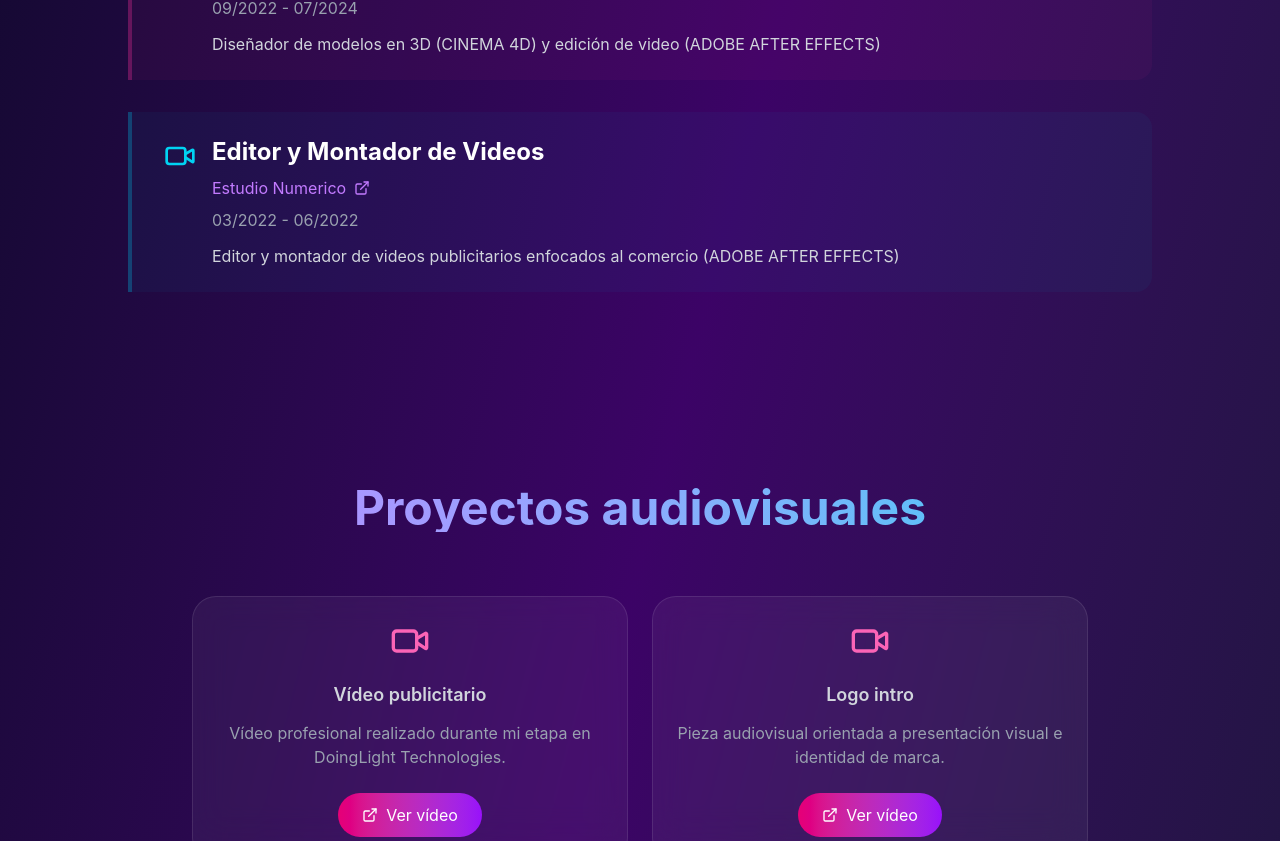
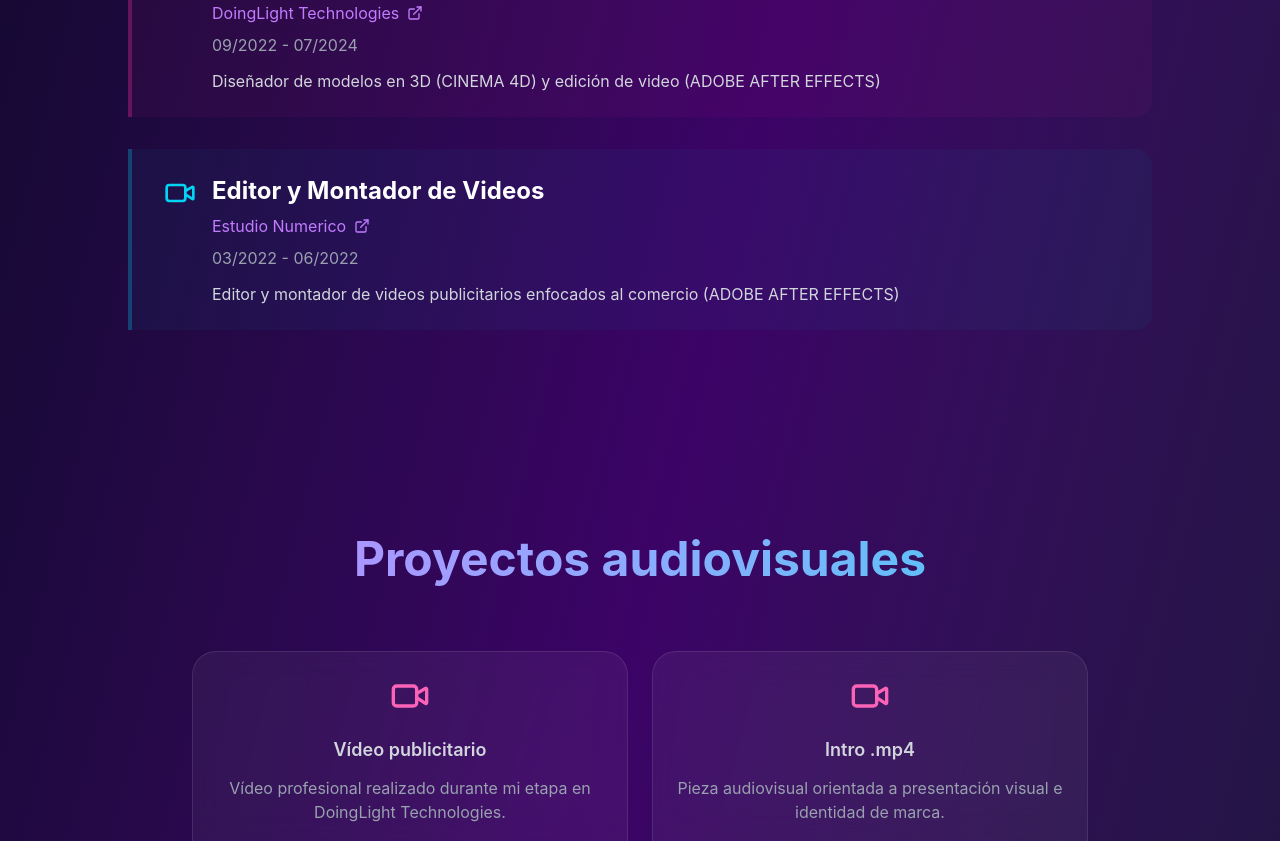
Before and after one commit to AdriTg00/personal-cv, a React (Vite) app: page / in a window 1280 px wide. Shown: the part 1959-2800 px from the top of the page. Built offline with nearby package versions, Linux system fonts and the light colour scheme.

Commit message:
Adding video 5

```diff
--- a/src/app/App.tsx
+++ b/src/app/App.tsx
@@ -66,7 +66,7 @@ export default function App() {
             className="text-center"
           >
             <motion.h1
-              className="text-5xl md:text-7xl font-bold mb-6 bg-gradient-to-r from-purple-400 via-pink-400 to-cyan-400 bg-clip-text text-transparent"
+              className="text-5xl md:text-7xl leading-[1.15] pt-2 font-bold mb-6 bg-gradient-to-r from-purple-400 via-pink-400 to-cyan-400 bg-clip-text text-transparent"
               initial={{ opacity: 0, y: 20 }}
               animate={{ opacity: 1, y: 0 }}
               transition={{ delay: 0.2, duration: 0.8 }}
@@ -245,7 +245,7 @@ export default function App() {
             <div className="bg-white/5 backdrop-blur-lg rounded-3xl p-6 border border-white/10 text-center">
               <Video className="w-10 h-10 mx-auto mb-5 text-pink-400" />
               <p className="text-gray-300 text-base md:text-lg mb-3 font-semibold">
-                Logo intro
+                Intro .mp4
               </p>
               <p className="text-gray-400 mb-6 text-sm md:text-base">
                 Pieza audiovisual orientada a presentación visual e identidad de marca.
@@ -283,7 +283,7 @@ export default function App() {
             <div className="bg-white/5 backdrop-blur-lg rounded-3xl p-6 border border-white/10 text-center">
               <Video className="w-10 h-10 mx-auto mb-5 text-pink-400" />
               <p className="text-gray-300 text-base md:text-lg mb-3 font-semibold">
-                Tubo 340 / Tubo 525
+                Tubo 340
               </p>
               <p className="text-gray-400 mb-3 text-sm md:text-base">
                 Variaciones audiovisuales de producto con enfoque visual y publicitario.
@@ -298,16 +298,6 @@ export default function App() {
                 >
                   <ExternalLink className="w-4 h-4" />
                   Tubo 340
-                </a>
-
-                <a
-                  href="/TUBO_340.mp4"
-                  target="_blank"
-                  rel="noopener noreferrer"
-                  className="inline-flex items-center gap-2 px-5 py-2 bg-white/10 border border-white/20 rounded-full hover:bg-white/20 transition-all duration-300"
-                >
-                  <ExternalLink className="w-4 h-4" />
-                  Tubo 525
                 </a>
               </div>
             </div>
@@ -373,7 +363,7 @@ export default function App() {
             viewport={{ once: true }}
             className="bg-gradient-to-br from-cyan-900/30 to-cyan-800/10 backdrop-blur-lg rounded-2xl p-8 border border-cyan-500/20"
           >
-            <h3 className="text-2xl font-bold mb-6 flex items-center gap-3">
+            <h3 className="text-2xl leading-[1.2] pt-1 font-bold mb-6 flex items-center gap-3">
               <Globe className="w-6 h-6 text-cyan-400" />
               Idiomas
             </h3>
@@ -441,7 +431,7 @@ function Section({ id, title, children }: { id: string; title: string; children:
         animate={isInView ? { opacity: 1, y: 0 } : {}}
         transition={{ duration: 0.6 }}
       >
-        <h2 className="text-4xl md:text-5xl font-bold text-center mb-16 bg-gradient-to-r from-purple-400 to-cyan-400 bg-clip-text text-transparent">
+        <h2 className="text-4xl md:text-5xl leading-[1.2] font-bold text-center mb-16 pt-2 bg-gradient-to-r from-purple-400 to-cyan-400 bg-clip-text text-transparent">
           {title}
         </h2>
         {children}
@@ -513,7 +503,7 @@ function ExperienceCard({
           <Icon className="w-8 h-8" />
         </div>
         <div className="flex-1">
-          <h3 className="text-2xl font-bold mb-2">{title}</h3>
+          <h3 className="text-2xl leading-[1.2] pt-1 font-bold mb-2">{title}</h3>
           <a
             href={url}
             target="_blank"
@@ -544,7 +534,7 @@ function EducationCard({ title, level, delay }: { title: string; level: string;
       <div className="flex items-start gap-4">
         <GraduationCap className="w-8 h-8 text-purple-400 flex-shrink-0 mt-1" />
         <div>
-          <h3 className="text-xl font-bold mb-2">{title}</h3>
+          <h3 className="text-xl leading-[1.2] pt-1 font-bold mb-2">{title}</h3>
           <p className="text-purple-400">{level}</p>
         </div>
       </div>
```
